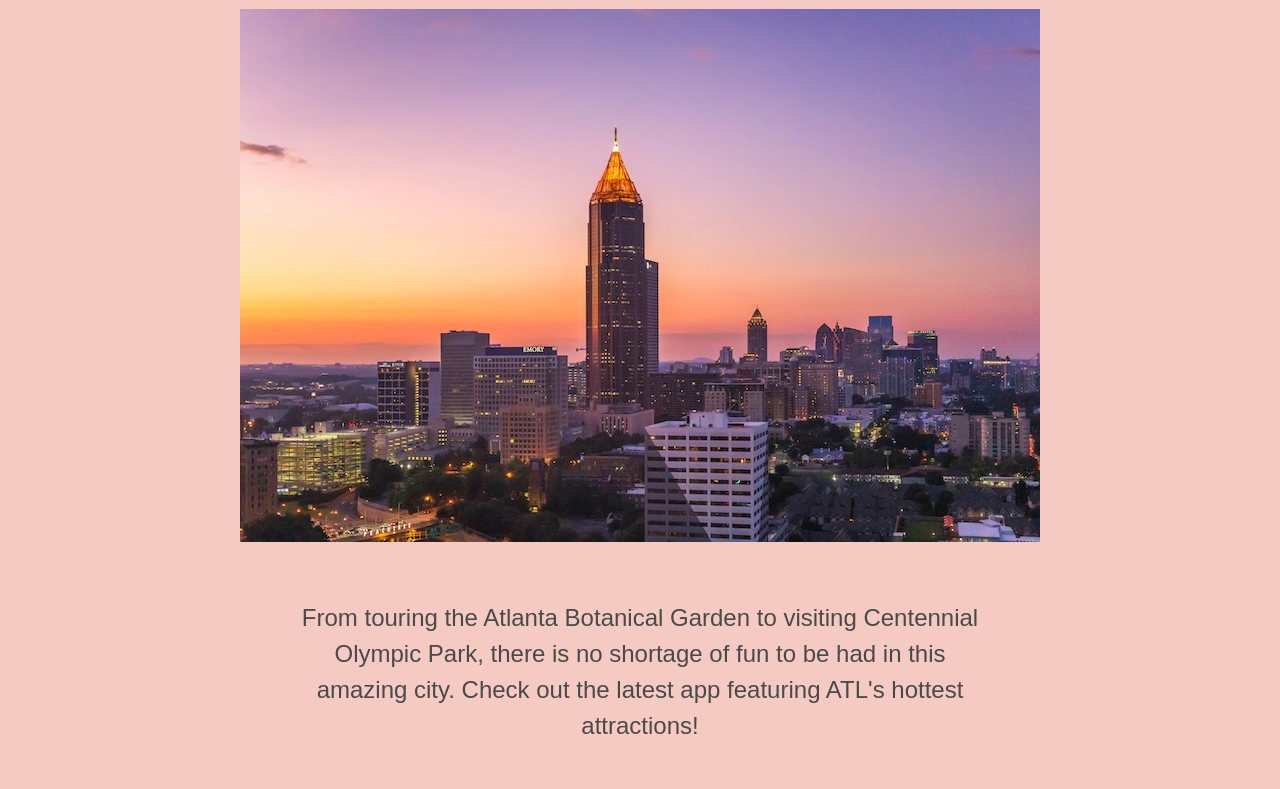
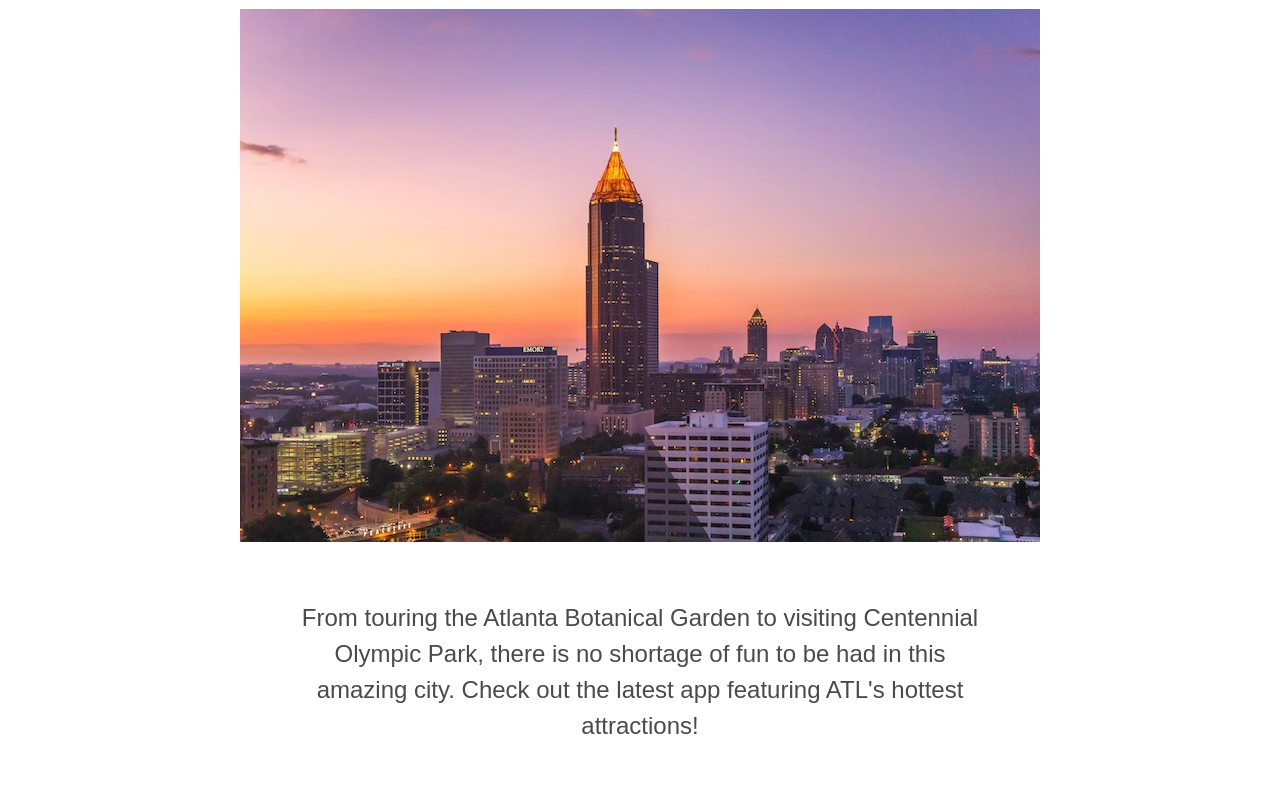
Before and after one commit to Andres-Andretti/AtlantaTouristApp, a plain HTML site: page index.html in a window 1280 px wide. Shown: the part 114-903 px from the top of the page. Drawn offline with nearby package versions, Linux system fonts and the light colour scheme; a web font is replaced by a local one.

Commit message:
Minor changes

```diff
--- a/css/index.css
+++ b/css/index.css
@@ -25,10 +25,6 @@ body {
   font-size: 25px;
   margin: 0;
   padding: 0;
-  background-color: #f5cac3;
-}
-html {
-  background-color: #f5cac3;
 }
 
 select {
```
